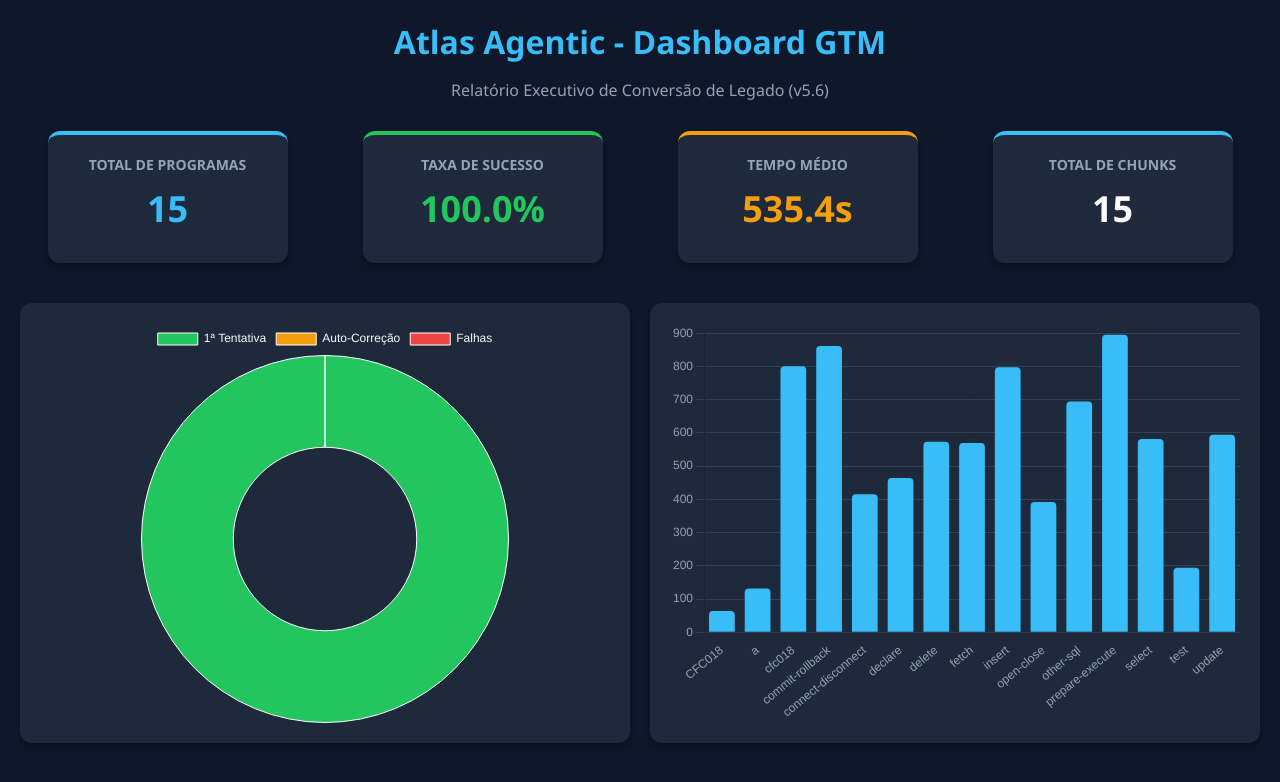
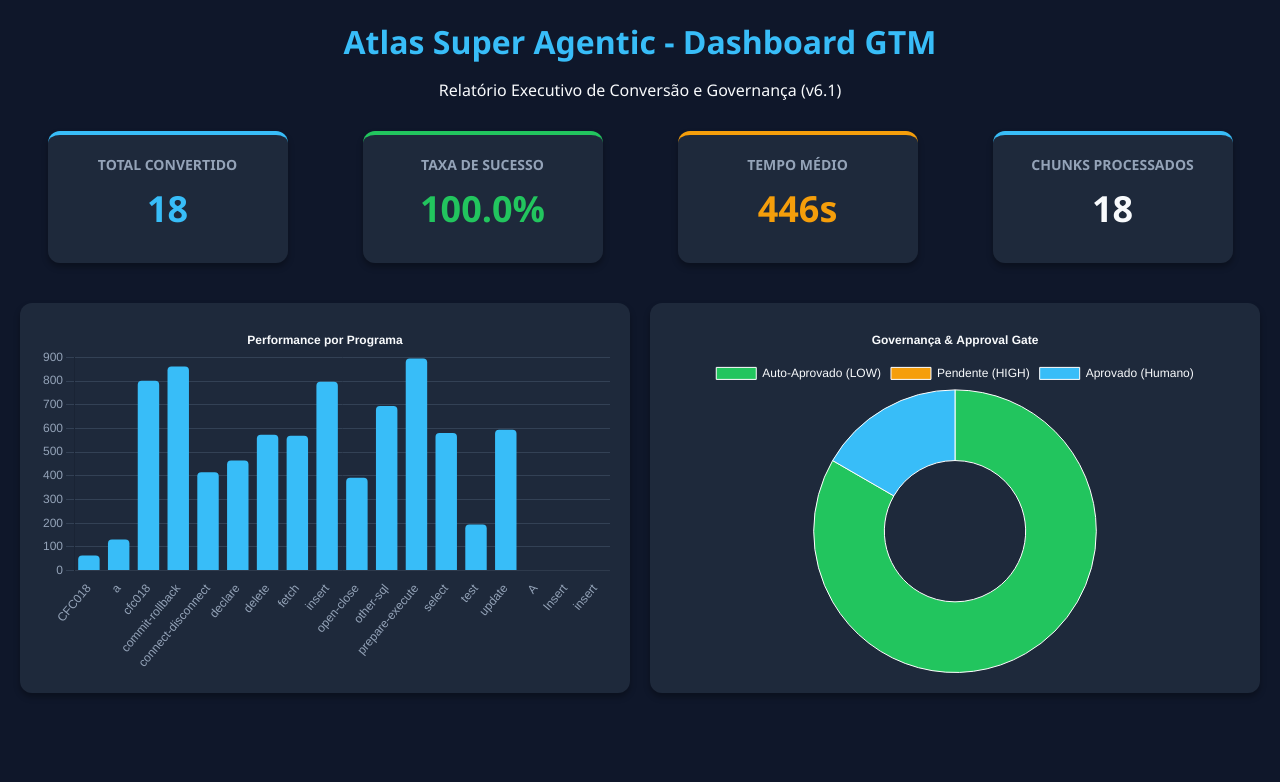
Before and after one commit to froisf/atlas-ui, a plain HTML site: page dashboard_gtm.html in a window 1280 px wide. Drawn offline with nearby package versions, Linux system fonts and the light colour scheme.

Commit message:
feat: Sprint 5.6 finalizado - Dashboard GTM v6.1, Risk Engine, Approval Gate e ajuste de metricas de governanca

```diff
--- a/dashboard_gtm.html
+++ b/dashboard_gtm.html
@@ -3,33 +3,32 @@
     <html lang="pt-BR">
     <head>
         <meta charset="UTF-8">
-        <title>Atlas Agentic - Dashboard GTM v5.6</title>
+        <title>Atlas Agentic - Dashboard GTM v6.1</title>
         <script src="https://cdn.jsdelivr.net/npm/chart.js"></script>
         <style>
             :root { --bg: #0f172a; --panel: #1e293b; --text: #f8fafc; --accent: #38bdf8; --success: #22c55e; --warning: #f59e0b; --danger: #ef4444; }
-            body { background-color: var(--bg); color: var(--text); font-family: 'Segoe UI', Tahoma, Geneva, Verdana, sans-serif; margin: 0; padding: 20px; }
+            body { background-color: var(--bg); color: var(--text); font-family: 'Segoe UI', sans-serif; margin: 0; padding: 20px; }
             .header { text-align: center; margin-bottom: 30px; }
             .header h1 { margin: 0; color: var(--accent); }
-            .header p { color: #94a3b8; }
             .kpi-container { display: flex; justify-content: space-around; margin-bottom: 40px; flex-wrap: wrap; gap: 20px; }
             .kpi-card { background: var(--panel); padding: 20px; border-radius: 12px; text-align: center; width: 200px; box-shadow: 0 4px 6px rgba(0,0,0,0.3); border-top: 4px solid var(--accent); }
             .kpi-card h3 { margin: 0; font-size: 14px; color: #94a3b8; text-transform: uppercase; }
             .kpi-card .value { font-size: 36px; font-weight: bold; margin: 10px 0; }
-            .chart-container { background: var(--panel); padding: 20px; border-radius: 12px; margin-bottom: 20px; box-shadow: 0 4px 6px rgba(0,0,0,0.3); height: 400px; display: flex; justify-content: center; }
-            .charts-row { display: flex; gap: 20px; flex-wrap: wrap; }
-            .chart-box { flex: 1; min-width: 300px; }
+            .charts-grid { display: grid; grid-template-columns: 1fr 1fr; gap: 20px; }
+            .chart-box { background: var(--panel); padding: 20px; border-radius: 12px; box-shadow: 0 4px 6px rgba(0,0,0,0.3); height: 350px; }
+            @media (max-width: 768px) { .charts-grid { grid-template-columns: 1fr; } }
         </style>
     </head>
     <body>
         <div class="header">
-            <h1>Atlas Agentic - Dashboard GTM</h1>
-            <p>Relatório Executivo de Conversão de Legado (v5.6)</p>
+            <h1>Atlas Super Agentic - Dashboard GTM</h1>
+            <p>Relatório Executivo de Conversão e Governança (v6.1)</p>
         </div>
 
         <div class="kpi-container">
             <div class="kpi-card">
-                <h3>Total de Programas</h3>
-                <div class="value" style="color: var(--accent);">15</div>
+                <h3>Total Convertido</h3>
+                <div class="value" style="color: var(--accent);">18</div>
             </div>
             <div class="kpi-card" style="border-top-color: var(--success);">
                 <h3>Taxa de Sucesso</h3>
@@ -37,52 +36,46 @@
             </div>
             <div class="kpi-card" style="border-top-color: var(--warning);">
                 <h3>Tempo Médio</h3>
-                <div class="value" style="color: var(--warning);">535.4s</div>
+                <div class="value" style="color: var(--warning);">446s</div>
             </div>
             <div class="kpi-card">
-                <h3>Total de Chunks</h3>
-                <div class="value" style="color: var(--text);">15</div>
+                <h3>Chunks Processados</h3>
+                <div class="value" style="color: var(--text);">18</div>
             </div>
         </div>
 
-        <div class="charts-row">
-            <div class="chart-container chart-box">
-                <canvas id="statusChart"></canvas>
+        <div class="charts-grid">
+            <div class="chart-box">
+                <canvas id="riskChart"></canvas>
             </div>
-            <div class="chart-container chart-box">
-                <canvas id="timeChart"></canvas>
+            <div class="chart-box">
+                <canvas id="approvalChart"></canvas>
             </div>
         </div>
 
         <script>
-            const programs = ["CFC018", "a", "cfc018", "commit-rollback", "connect-disconnect", "declare", "delete", "fetch", "insert", "open-close", "other-sql", "prepare-execute", "select", "test", "update"];
-            const durations = [63.833, 131.795, 800.919, 861.732, 415.45, 464.551, 573.209, 569.708, 797.669, 392.03, 694.456, 895.51, 581.337, 194.173, 594.478];
-            const chunksData = [1, 1, 1, 1, 1, 1, 1, 1, 1, 1, 1, 1, 1, 1, 1];
-
-            // Gráfico de Pizza (Status)
-            const ctx1 = document.getElementById('statusChart').getContext('2d');
-            new Chart(ctx1, {
+            // Gráfico de Rosca: Aprovação
+            new Chart(document.getElementById('approvalChart').getContext('2d'), {
                 type: 'doughnut',
                 data: {
-                    labels: ['1ª Tentativa', 'Auto-Correção', 'Falhas'],
+                    labels: ['Auto-Aprovado (LOW)', 'Pendente (HIGH)', 'Aprovado (Humano)'],
                     datasets: [{
-                        data: [15, 0, 0],
-                        backgroundColor: ['#22c55e', '#f59e0b', '#ef4444'],
+                        data: [15, 0, 3],
+                        backgroundColor: ['#22c55e', '#f59e0b', '#38bdf8'],
                         borderWidth: 1
                     }]
                 },
-                options: { responsive: true, maintainAspectRatio: false, plugins: { legend: { labels: { color: '#f8fafc' } } } }
+                options: { responsive: true, maintainAspectRatio: false, plugins: { legend: { labels: { color: '#f8fafc' } }, title: { display: true, text: 'Governança & Approval Gate', color: '#f8fafc' } } }
             });
 
-            // Gráfico de Barras (Tempo por Programa)
-            const ctx2 = document.getElementById('timeChart').getContext('2d');
-            new Chart(ctx2, {
+            // Gráfico de Barras: Tempo por Programa
+            new Chart(document.getElementById('riskChart').getContext('2d'), {
                 type: 'bar',
                 data: {
-                    labels: programs,
+                    labels: ["CFC018", "a", "cfc018", "commit-rollback", "connect-disconnect", "declare", "delete", "fetch", "insert", "open-close", "other-sql", "prepare-execute", "select", "test", "update", "A", "Insert", "insert"],
                     datasets: [{
-                        label: 'Tempo (s)',
-                        data: durations,
+                        label: 'Tempo de Conversão (s)',
+                        data: [63.833, 131.795, 800.919, 861.732, 415.45, 464.551, 573.209, 569.708, 797.669, 392.03, 694.456, 895.51, 581.337, 194.173, 594.478, 0.0, 0.0, 0.0],
                         backgroundColor: '#38bdf8',
                         borderRadius: 4
                     }]
@@ -94,7 +87,7 @@
                         y: { ticks: { color: '#94a3b8' }, grid: { color: '#334155' } },
                         x: { ticks: { color: '#94a3b8' }, grid: { display: false } }
                     },
-                    plugins: { legend: { display: false } }
+                    plugins: { legend: { display: false }, title: { display: true, text: 'Performance por Programa', color: '#f8fafc' } }
                 }
             });
         </script>
```
Also changed, not shown: 2 other files.
